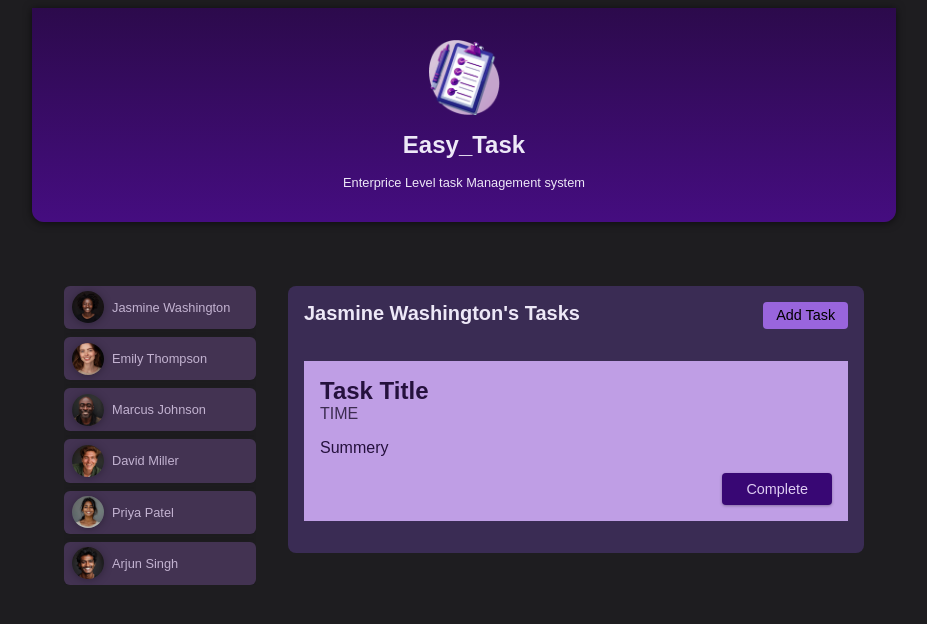
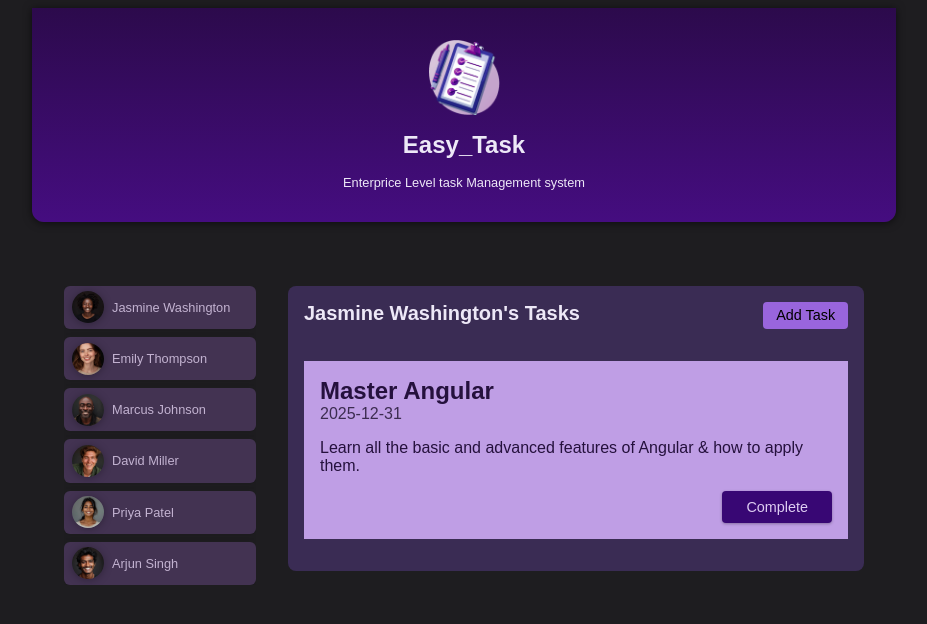
Before and after one commit to MSaqib123/first-angular-project, an Angular app: page / in a window 1280 px wide. Both pictures are taken after a click on the button "Jasmine Washington". Shown: the top 624 px of the page, without its empty margins (176-1103 px from the left). Built offline with nearby package versions, Linux system fonts and the light colour scheme.

Commit message:
38. Outputting Task Data in the Task Component

```diff
--- a/src/app/tasks/task/task.component.html
+++ b/src/app/tasks/task/task.component.html
@@ -1,7 +1,7 @@
 <article>
-    <h2>Task Title</h2>
-    <time>TIME</time>
-    <p>Summery</p>
+    <h2>{{task.title}}</h2>
+    <time>{{task.dueDate}}</time>
+    <p>{{task.summary}}</p>
     <p class="actions">
         <button>Complete </button>
     </p>
--- a/src/app/tasks/tasks.component.html
+++ b/src/app/tasks/tasks.component.html
@@ -11,7 +11,7 @@
         @for(task of selectedUserTasks; track task)
         {
             <li>
-                <app-task/>
+                <app-task [task]="task"/>
             </li>
         }
     </ul>
--- a/src/app/tasks/tasks.component.ts
+++ b/src/app/tasks/tasks.component.ts
@@ -62,7 +62,6 @@
   ];
 
   get selectedUserTasks(){
-    console.log(this.tasks.filter((task)=>task.userId == this.id));
     return  this.tasks.filter((task)=>task.userId == this.id);
   }
 
```
Also changed, not shown: src/app/tasks/task/task.component.ts (+10 -2 lines).
